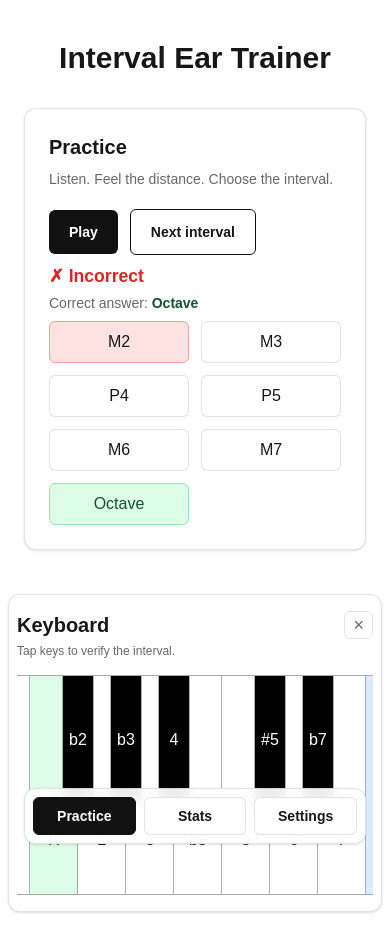
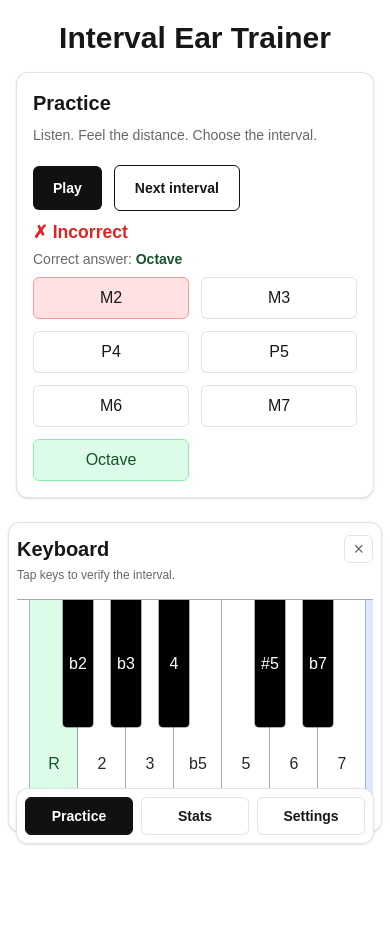
Before and after one commit to ryogy-labs/relative-ear-app, a Next.js app: page / in a window 390 px wide. Both pictures are taken after a click on the button "M2". Shown: the top 952 px of the page. After the commit the page ends 924 px from the top, so only its background shows below. Built offline with nearby package versions, Linux system fonts and the light colour scheme.

Commit message:
style: tighten mobile spacing for practice and keyboard fit

```diff
--- a/app/page.tsx
+++ b/app/page.tsx
@@ -795,13 +795,13 @@ export default function Home() {
     "rounded-md px-5 py-3 text-sm font-semibold leading-5 transition disabled:cursor-not-allowed disabled:opacity-40";
 
   return (
-    <main className="mx-auto flex min-h-screen w-full max-w-5xl flex-col px-6 py-10 text-[var(--text)]">
+    <main className="mx-auto flex min-h-screen w-full max-w-5xl flex-col px-6 py-10 text-[var(--text)] max-[480px]:px-4 max-[480px]:py-5">
       <h1 className="text-center text-3xl font-bold">{t.title}</h1>
 
-      <div className="mt-8 flex flex-1 flex-col gap-8">
+      <div className="mt-8 flex flex-1 flex-col gap-8 max-[480px]:mt-4 max-[480px]:gap-4">
         {activeTab === "settings" && (
           <>
-            <section className="rounded-xl border border-[var(--border)] bg-[var(--card)] p-6 shadow-sm">
+            <section className="rounded-xl border border-[var(--border)] bg-[var(--card)] p-6 shadow-sm max-[480px]:p-4">
         <h2 className="text-xl font-semibold">{t.systemSettings}</h2>
 
         <div className="mt-4 grid items-start gap-x-6 gap-y-6 md:grid-cols-2">
@@ -863,7 +863,7 @@ export default function Home() {
         </div>
             </section>
 
-            <section className="rounded-xl border border-[var(--border)] bg-[var(--card)] p-6 shadow-sm">
+            <section className="rounded-xl border border-[var(--border)] bg-[var(--card)] p-6 shadow-sm max-[480px]:p-4">
         <h2 className="text-xl font-semibold">{t.practiceSettings}</h2>
 
         <div className="mt-4 grid items-start gap-x-6 gap-y-6 md:grid-cols-2">
@@ -1064,7 +1064,7 @@ export default function Home() {
 
         {activeTab === "practice" && (
           <>
-            <section className="rounded-xl border border-[var(--border)] bg-[var(--card)] p-6 shadow-sm">
+            <section className="rounded-xl border border-[var(--border)] bg-[var(--card)] p-6 shadow-sm max-[480px]:p-4">
         <h2 className="text-xl font-semibold">{t.practice}</h2>
         <p className="mt-2 text-sm text-[var(--muted)]">{t.practiceHelp}</p>
 
@@ -1137,7 +1137,7 @@ export default function Home() {
             </section>
 
         {answered && currentRound && keyboardVisible && (
-          <section className="relative left-1/2 mt-3 w-[calc(100vw-16px)] max-w-[calc(100vw-16px)] -translate-x-1/2 overflow-hidden rounded-xl border border-[var(--border)] bg-[var(--card)] px-2 py-4 shadow-sm sm:left-0 sm:w-auto sm:max-w-none sm:translate-x-0 sm:p-4">
+          <section className="relative left-1/2 mt-3 w-[calc(100vw-16px)] max-w-[calc(100vw-16px)] -translate-x-1/2 overflow-hidden rounded-xl border border-[var(--border)] bg-[var(--card)] px-2 py-4 shadow-sm max-[480px]:mt-2 max-[480px]:py-3 sm:left-0 sm:w-auto sm:max-w-none sm:translate-x-0 sm:p-4">
             <div className="flex items-start justify-between gap-3">
               <div>
             <h2 className="text-xl font-semibold">{t.keyboard}</h2>
@@ -1260,7 +1260,7 @@ export default function Home() {
         )}
 
         {activeTab === "stats" && (
-          <section className="rounded-xl border border-[var(--border)] bg-[var(--card)] p-6 shadow-sm">
+          <section className="rounded-xl border border-[var(--border)] bg-[var(--card)] p-6 shadow-sm max-[480px]:p-4">
         <h2 className="text-xl font-semibold">{t.stats}</h2>
         <div className="mt-4 grid grid-cols-3 gap-3 text-center">
           <div className="rounded-md bg-[color-mix(in_oklab,var(--text)_6%,transparent)] p-3">
```
